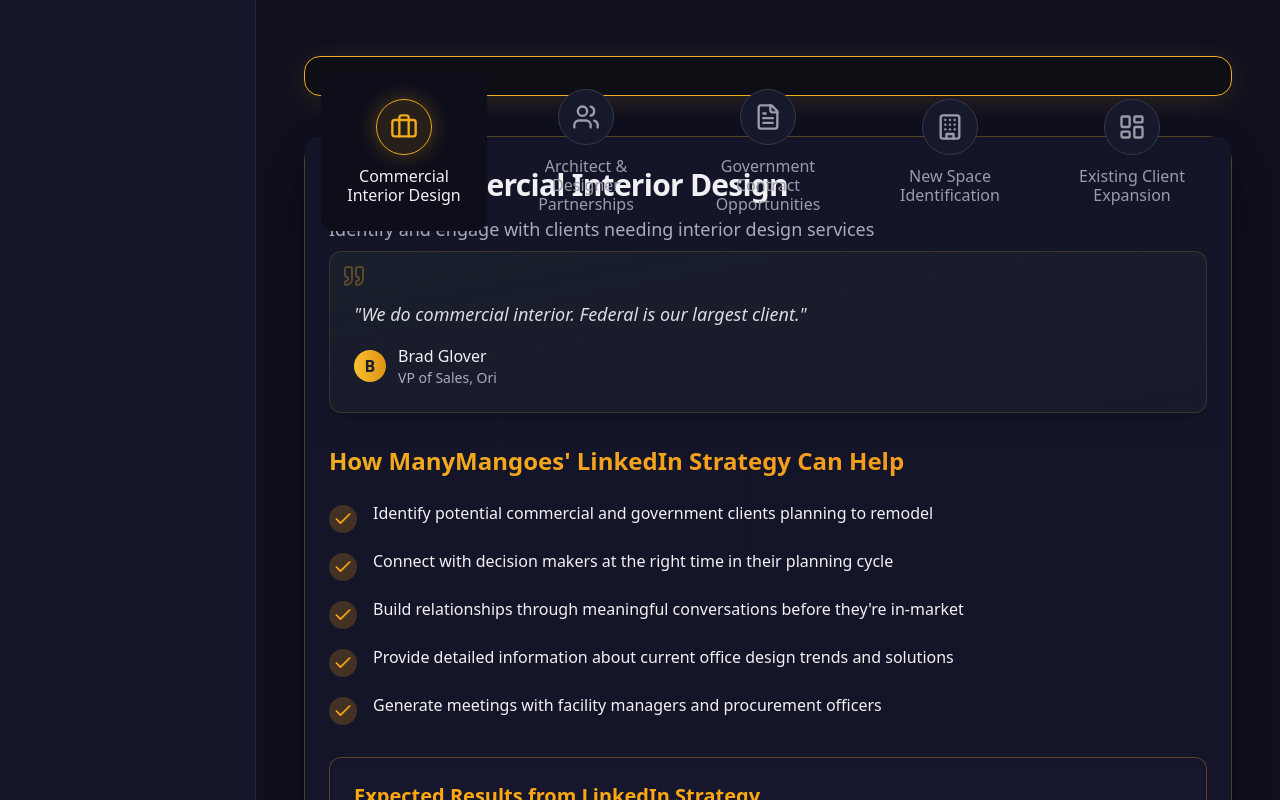
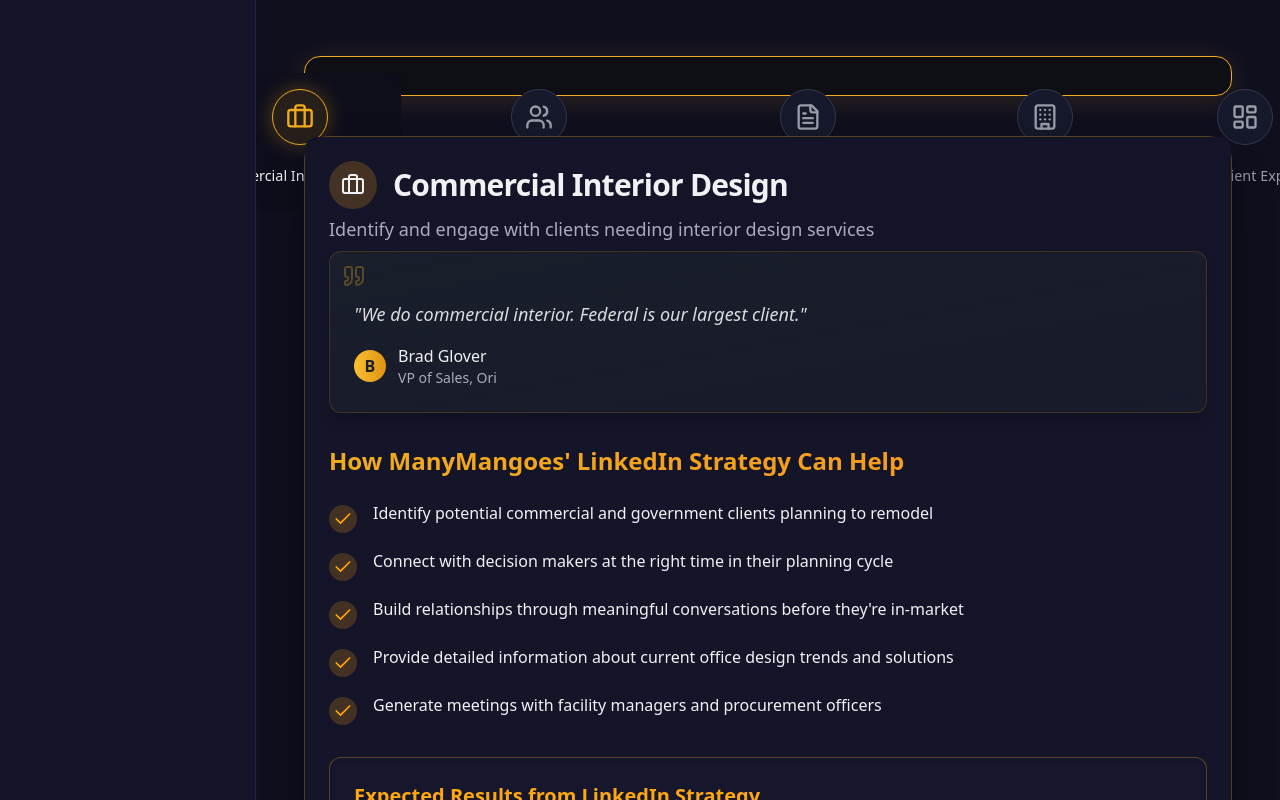
Before and after one commit to pipezulu/crypto-80, a React (Vite) app: page /use-cases in a window 1280 px wide. Shown: the part 600-1400 px from the top of the page. Built offline with nearby package versions, Linux system fonts and the light colour scheme.

Commit message:
Fix: Use case tab content alignment
Adjust the alignment of the use case tab content to prevent overlapping text.

```diff
--- a/src/index.css
+++ b/src/index.css
@@ -1,4 +1,3 @@
-
 @tailwind base;
 @tailwind components;
 @tailwind utilities;
@@ -143,7 +142,7 @@
   font-weight: 600;
 }
 
-/* Enhanced Use Case Tabs - Fixed Layout */
+/* Use Case Tabs - Improved Fixed Layout */
 .use-case-tabs {
   display: grid;
   grid-template-columns: repeat(5, 1fr);
@@ -219,19 +218,31 @@
 }
 
 .use-case-trigger-label {
-  font-size: 0.7rem;
+  font-size: 0.65rem;
   font-weight: 500;
   transition: all 0.3s ease;
-  line-height: 1.2;
-  max-width: 100%;
-  display: block;
-  overflow: visible;
-  white-space: normal;
+  line-height: 1.1;
+  height: 2.4em;
+  width: 100%;
+  display: flex;
+  align-items: center;
+  justify-content: center;
+}
+
+.use-case-content {
+  margin-top: 2.5rem;
+  border: 1px solid rgba(241, 171, 28, 0.3);
+  border-radius: 1.5rem;
+  background-color: rgba(22, 25, 43, 0.7);
+  backdrop-filter: blur(10px);
+  box-shadow: 0 15px 35px rgba(0, 0, 0, 0.3);
+  position: relative;
+  z-index: 1;
 }
 
 @media (min-width: 640px) {
   .use-case-trigger-label {
-    font-size: 0.75rem;
+    font-size: 0.7rem;
   }
 }
 
@@ -256,7 +267,8 @@
   }
 
   .use-case-trigger-label {
-    font-size: 0.8rem;
+    font-size: 0.75rem;
+    height: 2.6em;
   }
 }
 
@@ -276,21 +288,12 @@
   }
 
   .use-case-trigger-label {
-    font-size: 0.875rem;
+    font-size: 0.8rem;
   }
 }
 
 @media (min-width: 1280px) {
   .use-case-trigger-label {
-    font-size: 1rem;
+    font-size: 0.9rem;
   }
 }
-
-.use-case-content {
-  margin-top: 2.5rem;
-  border: 1px solid rgba(241, 171, 28, 0.3);
-  border-radius: 1.5rem;
-  background-color: rgba(22, 25, 43, 0.7);
-  backdrop-filter: blur(10px);
-  box-shadow: 0 15px 35px rgba(0, 0, 0, 0.3);
-}
--- a/src/pages/UseCases.tsx
+++ b/src/pages/UseCases.tsx
@@ -1,6 +1,6 @@
+
 import React from 'react';
 import { motion } from 'framer-motion';
-import { Link } from 'react-router-dom';
 import { Button } from '@/components/ui/button';
 import {
   Card,
```
